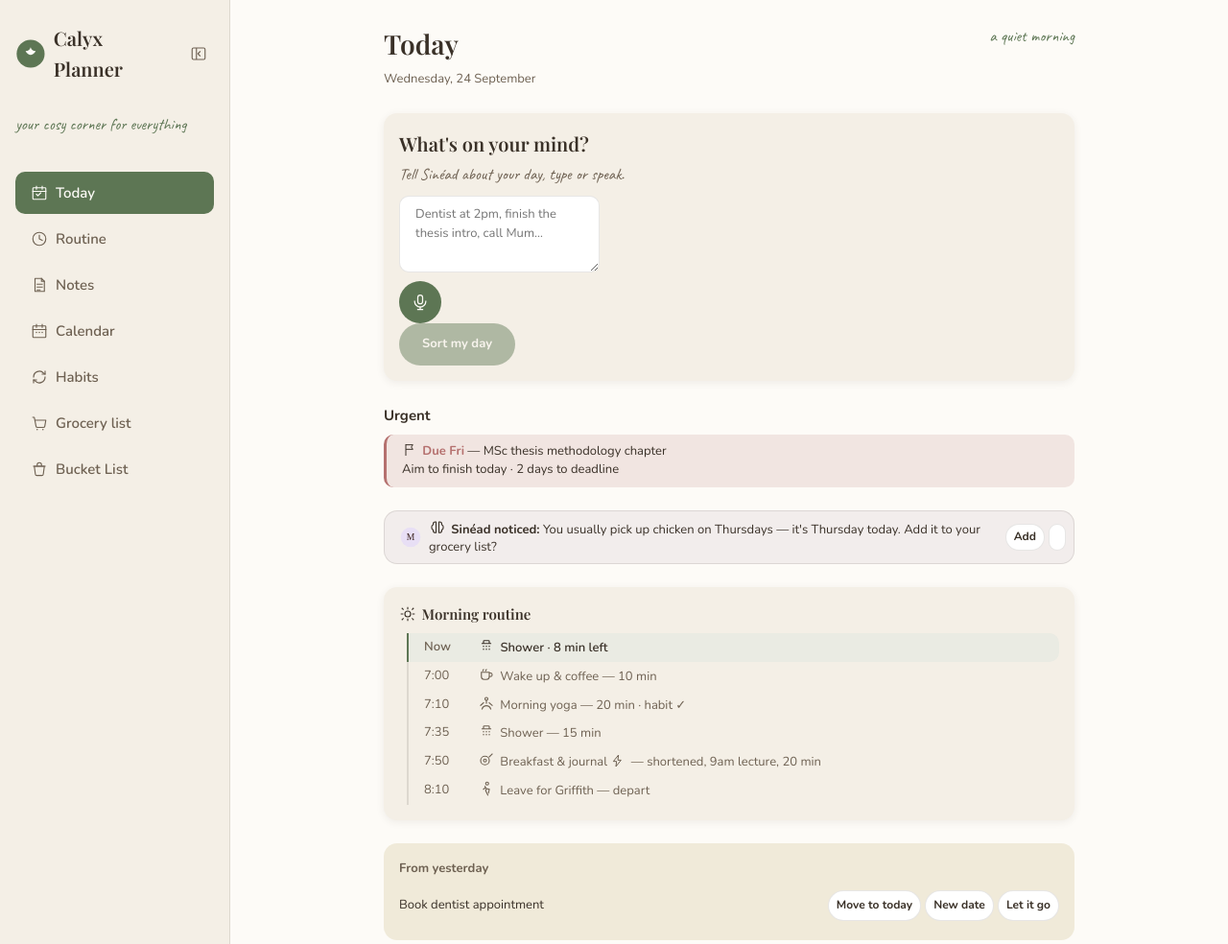
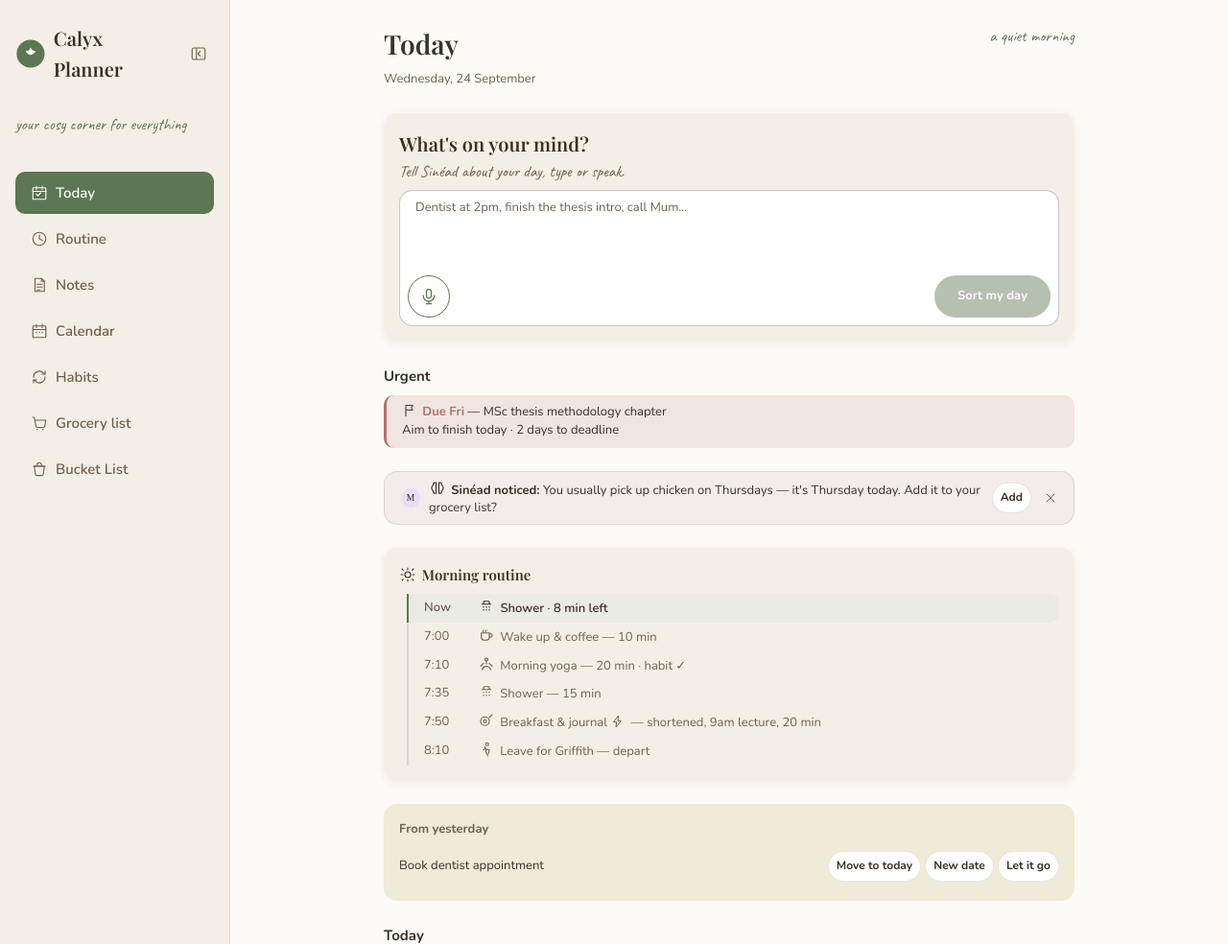
Before and after one commit to AnrieAlm/pastel-planner, a FastAPI app: page / in a window 1280 px wide. Shown: the top 984 px of the page at 96% size. Run offline with FastAPI, Linux system fonts and the light colour scheme; some web fonts are replaced.

Commit message:
Refactor button and textarea styles in today.css
Updated button styles and textarea properties for better layout and usability.

```diff
--- a/static/css/today.css
+++ b/static/css/today.css
@@ -65,14 +65,18 @@
 
 .sinead-nudge .nudge-actions {
   display: flex;
+  align-items: center;
   gap: var(--sp-xs);
   flex-shrink: 0;
 }
 
+/* Visible size stays small so the card stays slim; the invisible ::after
+   stretches each tap area to 44px. */
 .sinead-nudge .nudge-actions button {
+  position: relative;
   font-size: var(--fs-xs);
   font-weight: 700;
-  min-height: 28px;
+  min-height: 32px;
   padding: 0 var(--sp-sm);
   border-radius: var(--radius-full);
   background: var(--bg-raised);
@@ -80,10 +84,34 @@
   color: var(--text-primary);
   transition: background 0.15s ease, transform 0.15s ease;
 }
-
+.sinead-nudge .nudge-actions button::after {
+  content: '';
+  position: absolute;
+  inset: -6px -4px;
+}
 .sinead-nudge .nudge-actions button:hover {
   background: var(--bg-card);
   transform: translateY(-1px);
+}
+
+/* The close (x) is a quiet icon, no pill, so "Add" is the only real button */
+.sinead-nudge .nudge-actions .nudge-dismiss {
+  width: 32px;
+  padding: 0;
+  display: flex;
+  align-items: center;
+  justify-content: center;
+  background: transparent;
+  border-color: transparent;
+  color: var(--text-secondary);
+}
+.sinead-nudge .nudge-actions .nudge-dismiss svg {
+  width: 16px;
+  height: 16px;
+}
+.sinead-nudge .nudge-actions .nudge-dismiss:hover {
+  background: var(--bg-card);
+  color: var(--text-primary);
 }
 
 /* ===== Morning routine timeline ===== */
@@ -336,31 +364,51 @@
 .capture-hint {
   font-family: var(--font-hand);
   font-size: var(--fs-md);
+  line-height: 1.25;
   color: var(--text-secondary);
   margin-bottom: var(--sp-sm);
 }
 
-.capture-input-row {
-  display: flex;
-  gap: var(--sp-sm);
-  align-items: flex-start;
+/* One rounded field holds the text, the mic and the button */
+.capture-composer {
+  background: var(--bg-raised);
+  border: 1px solid var(--border-strong);
+  border-radius: var(--radius-md);
+  transition: box-shadow 0.15s var(--ease-soft);
+}
+.capture-composer:focus-within {
+  outline: 2px solid var(--focus-ring);
+  outline-offset: 1px;
 }
 
 .today-capture textarea {
-  flex: 1;
-  min-height: 80px;
+  display: block;
+  width: 100%;
+  box-sizing: border-box;
+  min-height: 88px;
+  max-height: 220px;
   padding: var(--sp-sm) var(--sp-md);
-  border-radius: var(--radius-sm);
-  border: 1px solid var(--border-soft);
-  background: var(--bg-raised);
+  border: 0;
+  border-radius: var(--radius-md) var(--radius-md) 0 0;
+  background: transparent;
   color: var(--text-primary);
   font-family: var(--font-body);
   font-size: var(--fs-sm);
-  resize: vertical;
+  line-height: 1.45;
+  resize: none;
+  outline: none;
 }
-.today-capture textarea:focus-visible {
-  outline: 2px solid var(--focus-ring);
-  outline-offset: 1px;
+.today-capture textarea::placeholder {
+  color: var(--text-secondary);
+}
+
+/* Bottom row inside the field: mic on the left, Sort my day on the right */
+.capture-composer-bar {
+  display: flex;
+  align-items: center;
+  justify-content: space-between;
+  gap: var(--sp-sm);
+  padding: 0 var(--sp-sm) var(--sp-sm);
 }
 
 .capture-mic-btn {
@@ -369,12 +417,13 @@
   height: 44px;
   min-height: 44px;
   border-radius: var(--radius-full);
-  background: var(--accent-primary);
-  color: var(--accent-on);
+  background: transparent;
+  border: 1px solid var(--accent-primary);
+  color: var(--accent-primary);
   display: flex;
   align-items: center;
   justify-content: center;
-  transition: transform 0.15s var(--ease-soft);
+  transition: transform 0.15s var(--ease-soft), background 0.15s var(--ease-soft);
 }
 .capture-mic-btn svg {
   width: 20px;
@@ -389,6 +438,8 @@
 
 /* mock "listening" state — honest preview, no fake backend */
 .capture-mic-btn.recording {
+  background: var(--accent-primary);
+  color: var(--accent-on);
   animation: mic-pulse 1.4s ease-in-out infinite;
 }
 @keyframes mic-pulse {
@@ -396,18 +447,11 @@
   50%      { box-shadow: 0 0 0 12px transparent; }
 }
 
-.capture-footer {
-  display: flex;
-  align-items: center;
-  justify-content: flex-end;
-  gap: var(--sp-sm);
-  margin-top: var(--sp-sm);
-}
-
 .capture-mic-status {
   font-size: var(--fs-xs);
   color: var(--text-secondary);
   flex: 1;
+  min-width: 0;
 }
 
 .btn-capture-submit {
@@ -486,29 +530,13 @@
 
 @media (max-width: 700px) {
   .today-capture {
-    padding: var(--sp-sm) var(--sp-md);
-  }
-
-  .capture-input-row {
-    flex-direction: column;
-  }
-  .capture-mic-btn {
-    align-self: flex-end;
+    padding: var(--sp-md);
   }
 
   /* iOS Safari auto-zooms the whole page when a focused input's font
-     is under 16px — the textarea's normal 13px (--fs-sm) would trigger
-     that jarring zoom on every tap. 16px here avoids it. */
+     is under 16px, so the textarea uses 16px on phones. */
   .today-capture textarea {
     font-size: 16px;
-  }
-
-  .capture-footer {
-    flex-direction: column;
-    align-items: stretch;
-  }
-  .btn-capture-submit {
-    width: 100%;
   }
 
   /* One scrollable row instead of wrapping — easier to scan and tap
```
